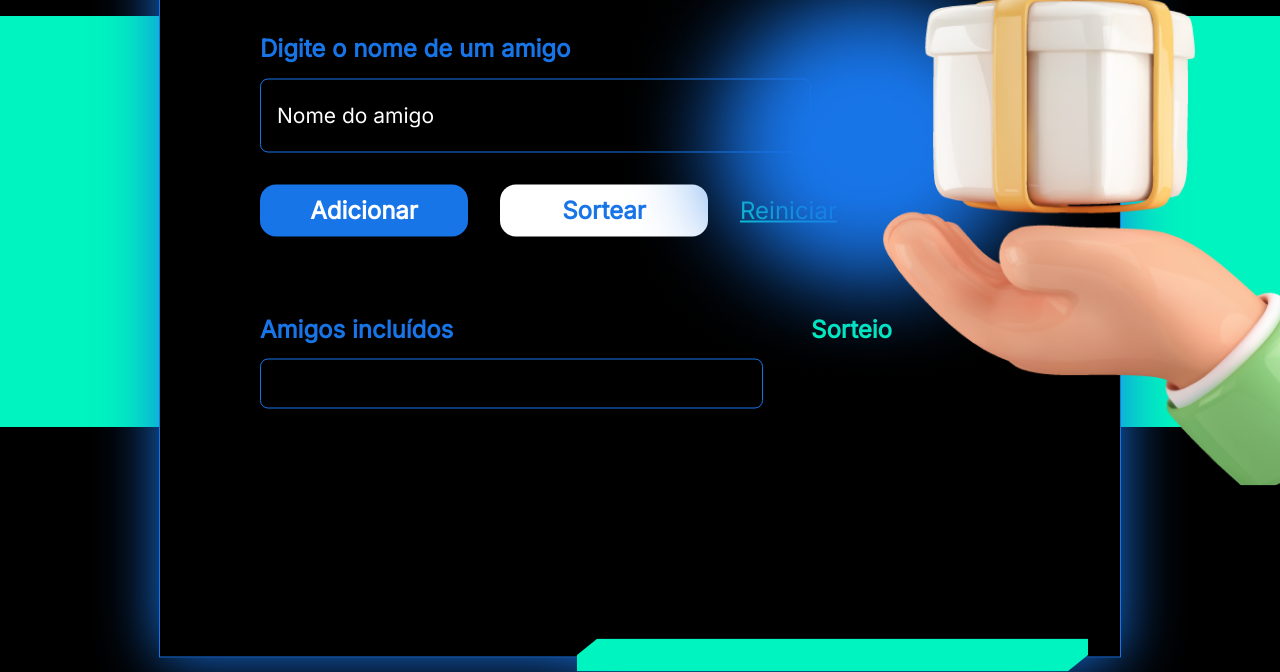
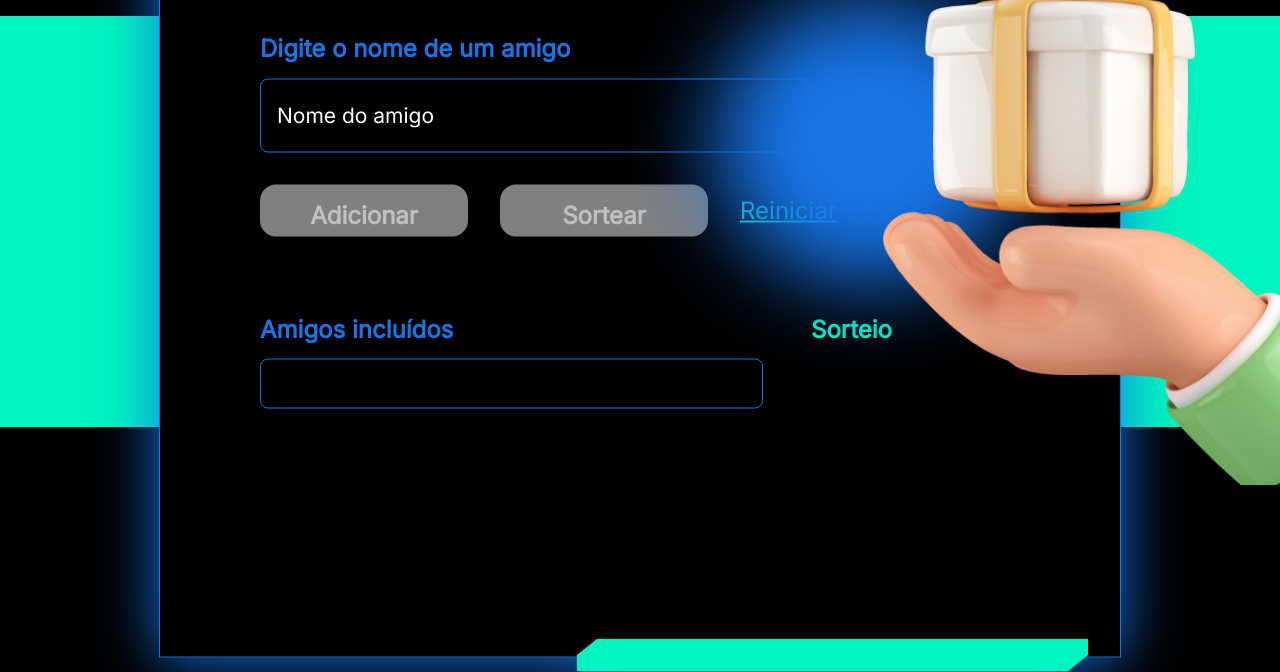
Before and after one commit to leeoreis/amigo-secreto, a plain HTML site: page index.html in a window 1280 px wide. Both pictures are taken after a click on the button "Sortear". Shown: the part 179-851 px from the top of the page. Drawn offline with nearby package versions, Linux system fonts and the light colour scheme.

Commit message:
Ativa/desativa botões

```diff
--- a/js/app.js
+++ b/js/app.js
@@ -1,4 +1,6 @@
 let amigos = [];
+let btnAdiciona = document.getElementById('btn_adiciona');
+let btnSorteia = document.getElementById('btn_sorteia');
 
 function limpaNome() {
   document.getElementById("nome-amigo").value = "";
@@ -38,6 +40,7 @@ function sortear() {
   let limiteMinimo = 2;
   let listaSorteio = document.getElementById("lista-sorteio");
   let textoFalta = "";
+
   for (i = 0; i < amigos.length; i++) {
     if (amigos.length < limiteMinimo) {
       if (limiteMinimo - amigos.length > 1) {
@@ -60,6 +63,10 @@ function sortear() {
         listaSorteio.innerHTML + amigos[i] + " --> " + amigos[i + 1] + "<br>";
     }
   }
+  btnAdiciona.disabled = true;
+  btnAdiciona.classList.add('inactive');
+  btnSorteia.disabled = true;
+  btnSorteia.classList.add('inactive');
 }
 
 function embaralha(lista) {
@@ -76,4 +83,8 @@ function reiniciar() {
   limpaListas();
   limpaNome();
   amigos = [];
+  btnAdiciona.disabled = false;
+  btnAdiciona.classList.remove('inactive');
+  btnSorteia.disabled = false;
+  btnSorteia.classList.remove('inactive');
 }
--- a/style.css
+++ b/style.css
@@ -204,3 +204,12 @@ body {
   background-color: #fff;
   color: #1875e8;
 }
+
+.inactive {
+  content: "";
+  display: block;
+  color: rgba(255,255,255,0.5);
+  width: 208px;
+  background-color: gray;
+  cursor: default;
+}
```
